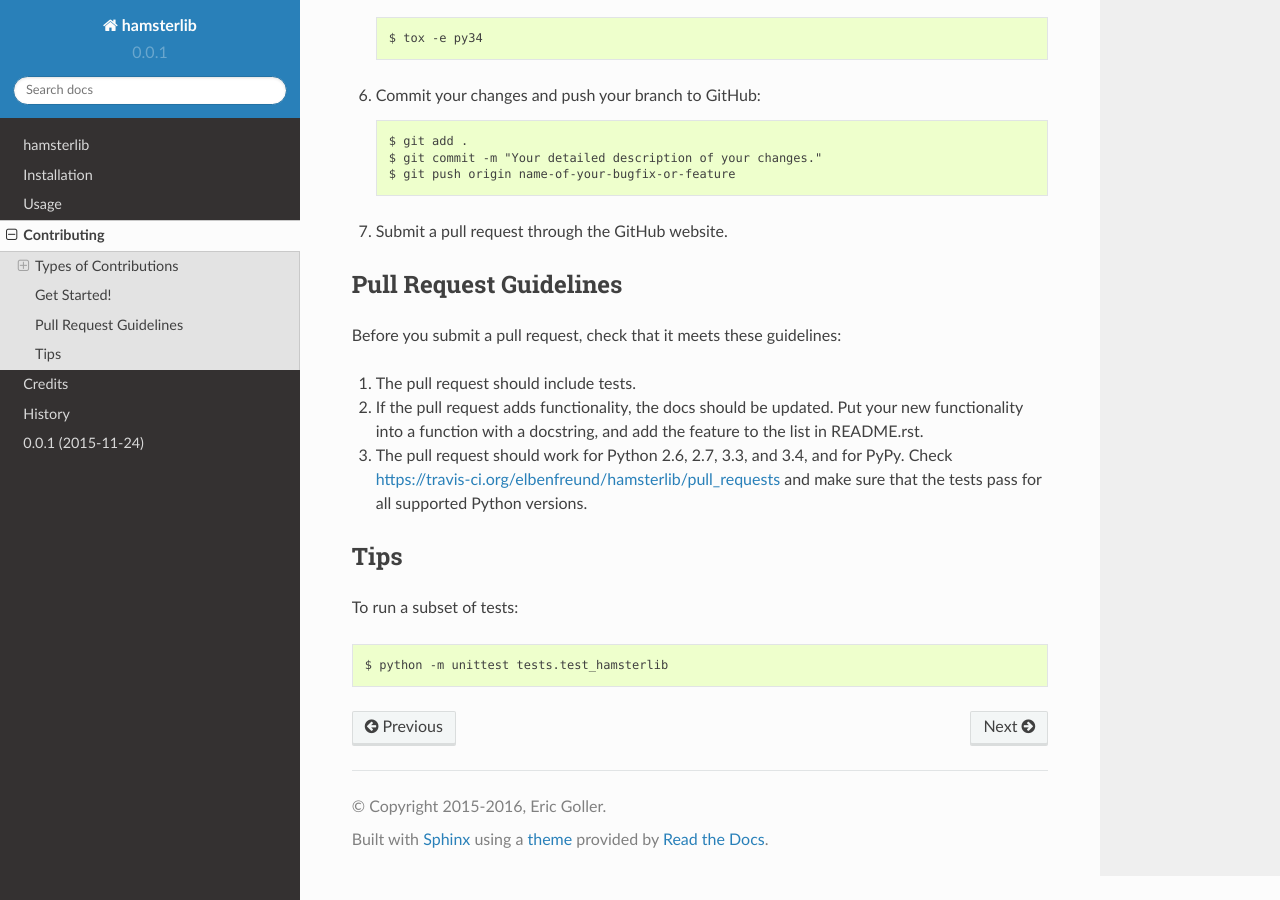
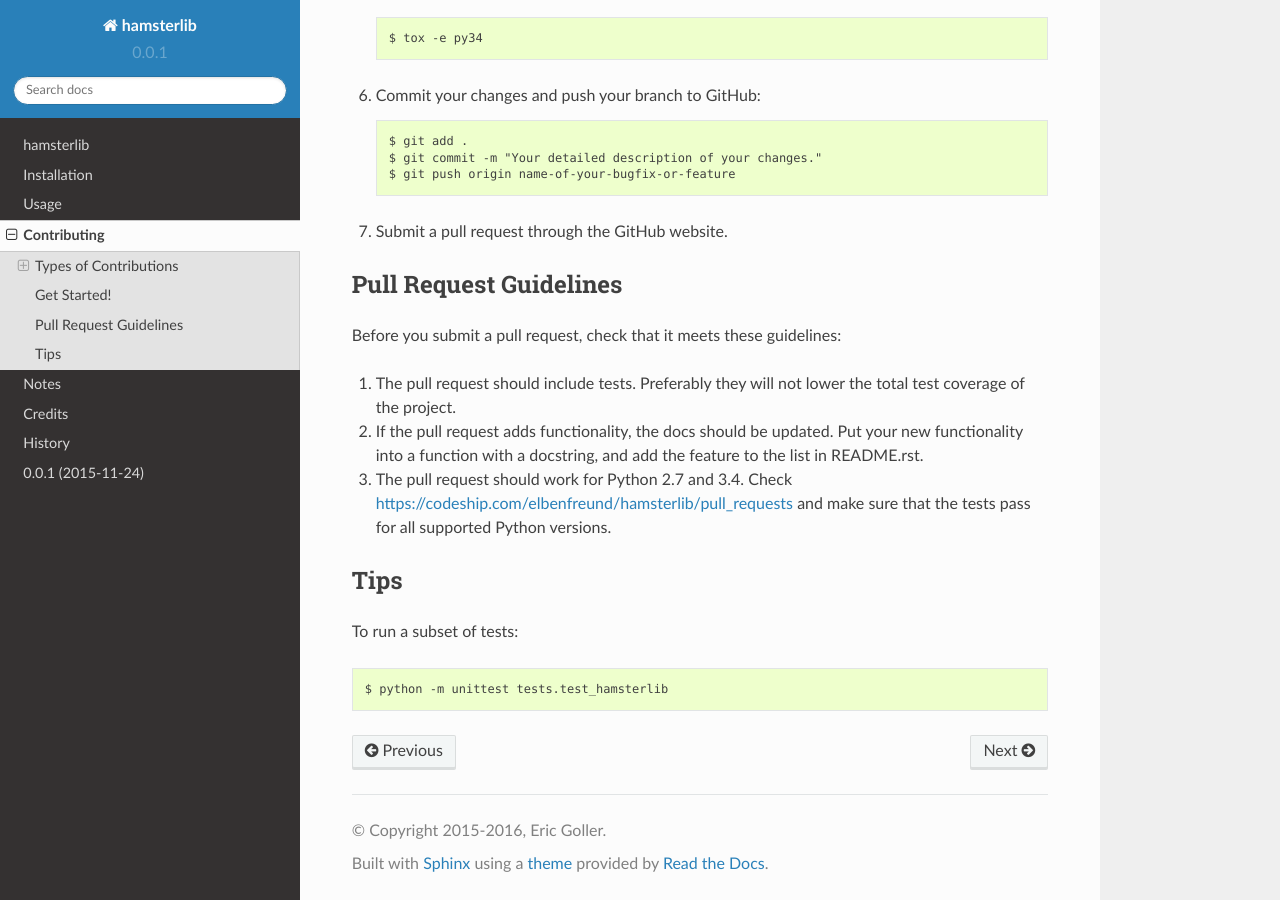
Before and after one commit to projecthamster/hamster-lib, a Sphinx documentation site: the page built from docs/contributing.rst, in a window 1280 px wide and 900 px high, scrolled down 2133 px. Built offline with Sphinx 7.4.7 and the Read the Docs theme 2.0.0, drawn with Linux system fonts in a browser that asks for light colours.

Commit message:
Improved docstrings and docs.

```diff
--- a/CONTRIBUTING.rst
+++ b/CONTRIBUTING.rst
@@ -108,12 +108,13 @@ Pull Request Guidelines
 
 Before you submit a pull request, check that it meets these guidelines:
 
-1. The pull request should include tests.
+1. The pull request should include tests. Preferably they will not lower the total
+   test coverage of the project.
 2. If the pull request adds functionality, the docs should be updated. Put
    your new functionality into a function with a docstring, and add the
    feature to the list in README.rst.
-3. The pull request should work for Python 2.6, 2.7, 3.3, and 3.4, and for PyPy. Check
-   https://travis-ci.org/elbenfreund/hamsterlib/pull_requests
+3. The pull request should work for Python 2.7 and 3.4. Check
+   https://codeship.com/elbenfreund/hamsterlib/pull_requests
    and make sure that the tests pass for all supported Python versions.
 
 Tips
--- a/docs/index.rst
+++ b/docs/index.rst
@@ -15,6 +15,7 @@ Contents:
    installation
    usage
    contributing
+   notes
    authors
    history
 
```
Also changed, not shown: docs/notes.rst (+30 -38 lines).
